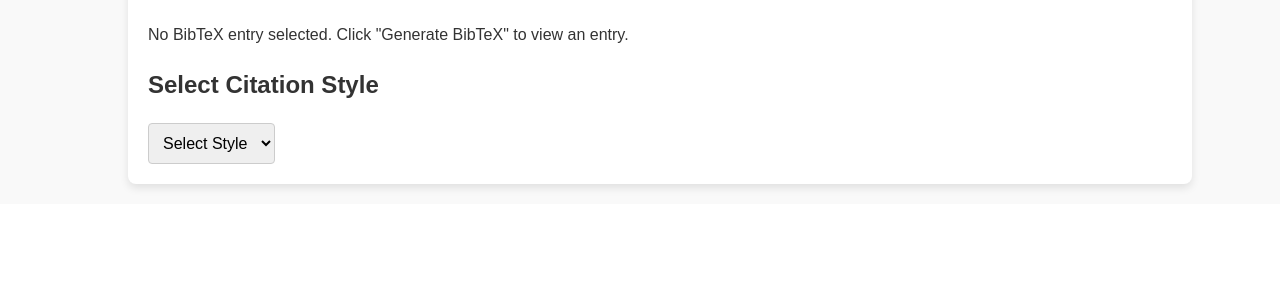
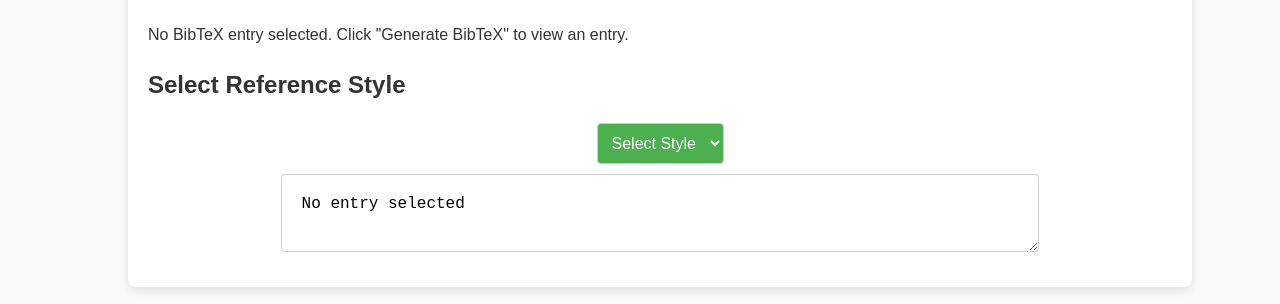
Before and after one commit to Mwofoh-Adriel/CSC498_Repo, a React (Vite) app in the folder Bibliography_MS/FrontEnd/: page / in a window 1280 px wide. Shown: the part 813-1117 px from the top of the page. Before the commit the page ends 1017 px from the top, so only its background shows below. Built offline with nearby package versions, Linux system fonts and the light colour scheme; no server answers.

Commit message:
complete reference style selection component

```diff
--- a/Bibliography_MS/FrontEnd/src/App.jsx
+++ b/Bibliography_MS/FrontEnd/src/App.jsx
@@ -2,7 +2,7 @@ import React, { useEffect, useState } from 'react';
 import BibliographyForm from './components/BibliographyForm';
 import BibliographyList from './components/BibliographyList';
 import BibTeXGenerator from './components/BibTexGenerator';
-import CitationStyleSelector from './components/CitationStyleSelector';
+import ReferenceStyleSelector from './components/ReferenceStyleSelector';
 import './App.css';
 import axios from 'axios';
 
@@ -85,7 +85,7 @@ function App() {
       <BibliographyForm fetchAuthorsData={fetchAuthorsData} onAddEntry={addEntry} />
       <BibliographyList authorsData={authorsData} handleDeleteEntry={handleDeleteEntry} handleFetchBibTeX={handleFetchBibTeX} />
       <BibTeXGenerator bibtexEntry={selectedBibTeX} />
-      <CitationStyleSelector entry={selectedBibTeX} />
+      <ReferenceStyleSelector entry={selectedBibTeX} />
     </div>
   );
 }
--- a/Bibliography_MS/FrontEnd/src/components/BibTexGenerator.jsx
+++ b/Bibliography_MS/FrontEnd/src/components/BibTexGenerator.jsx
@@ -8,8 +8,8 @@ const BibTeXGenerator = ({ bibtexEntry }) => {
         <textarea
           value={bibtexEntry}
           readOnly
-          rows={20}
-          cols={80}
+          rows={10}
+          cols={15}
           style={{ marginTop: '10px', fontFamily: 'monospace' }}
         />
       ) : (
--- a/Bibliography_MS/FrontEnd/src/components/CitationStyleSelector.jsx
+++ /dev/null
@@ -1,78 +0,0 @@
-import React, { useState } from 'react';
-
-// Helper functions to format the reference in each style
-const formatAPA = (entry) => {
-  // APA: Author, A. A. (Year). Title. Journal, Volume(Issue), pages.
-  return `${entry.authors}. (${entry.year}). ${entry.title}. ${entry.journal}, ${entry.volume}(${entry.issue}), ${entry.pages}.`;
-};
-
-const formatIEEE = (entry) => {
-  // IEEE: A. Author, "Title," Journal, vol. X, no. Y, pp. Z, Year.
-  return `${entry.authors}, "${entry.title}," ${entry.journal}, vol. ${entry.volume}, no. ${entry.issue}, pp. ${entry.pages}, ${entry.year}.`;
-};
-
-const formatHarvard = (entry) => {
-  // Harvard: Author, A.A., Year. Title. Journal, Volume(Issue), pages.
-  return `${entry.authors}, ${entry.year}. ${entry.title}. ${entry.journal}, ${entry.volume}(${entry.issue}), ${entry.pages}.`;
-};
-
-const formatChicago = (entry) => {
-  // Chicago: Author. "Title." Journal Volume, no. Issue (Year): pages.
-  return `${entry.authors}. "${entry.title}." ${entry.journal} ${entry.volume}, no. ${entry.issue} (${entry.year}): ${entry.pages}.`;
-};
-
-const CitationStyleSelector = ({ entry }) => {
-  // State to hold the formatted reference for display
-  const [formattedReference, setFormattedReference] = useState('');
- //Placeholder for Formating Logic
-// console.log('Formating references in ${style} style');
-  // This function is called when the user selects a citation style.
-  // It formats the reference using the selected style and updates the state.
-  const formatReferences = (style) => {
-    if (!style || !entry) {
-      setFormattedReference('');
-      return;
-    }
-    let formatted = '';
-    switch (style) {
-      case 'APA':
-        formatted = formatAPA(entry);
-        break;
-      case 'IEEE':
-        formatted = formatIEEE(entry);
-        break;
-      case 'Harvard':
-        formatted = formatHarvard(entry);
-        break;
-      case 'Chicago':
-        formatted = formatChicago(entry);
-        break;
-      default:
-        formatted = '';
-    }
-    setFormattedReference(formatted); // Update the textarea with the formatted reference
-  };
-  return (
-    <div>
-      <h2>Select Citation Style</h2>
-      {/* Dropdown for selecting citation style */}
-      <select onChange={(e) => formatReferences(e.target.value)}>
-        <option value="">Select Style</option>
-        <option value="APA">APA</option>
-        <option value="IEEE">IEEE</option>
-        <option value="Harvard">Harvard</option>
-        <option value="Chicago">Chicago</option>
-      </select>
-      {/* Textarea displays the formatted reference or a message if no entry is selected */}
-      {/* <textarea
-        value={formattedReference || (entry ? "Select a style to format reference." : "No entry selected")}
-        readOnly
-        rows={10}
-        cols={80}
-        style={{ marginTop: '10px', fontFamily: 'monospace' }}
-      /> */}
-    </div>
-  );
-};
-
-export default CitationStyleSelector;
--- /dev/null
+++ b/Bibliography_MS/FrontEnd/src/components/ReferenceStyleSelector.jsx
@@ -0,0 +1,105 @@
+import React, { useState } from 'react';
+
+//function to parse BibTeX entries into a JavaScript object
+// This function takes a BibTeX string and returns an object with the parsed data
+function parseBibTeX(bibtex) {
+  const result = {};
+  const body = bibtex.replace(/^@\w+\{[^,]+,/, '').replace(/\}$/s, '');
+  const regex = /(\w+)\s*=\s*\{([^}]*)\}/g;
+  let match;
+  while ((match = regex.exec(body)) !== null) {
+    result[match[1]] = match[2];
+  }
+  const typeMatch = bibtex.match(/^@(\w+)\{([^,]+),/);
+  if (typeMatch) {
+    result.type = typeMatch[1];
+    result.citationKey = typeMatch[2];
+  }
+  return result;
+}
+
+//Helper function to format authors in a standard way
+function formatAuthors(authorsStr) {
+  if (!authorsStr) return '';
+  // Split authors by comma, trim whitespace
+  const authors = authorsStr.split(',').map(a => a.trim());
+  const formatted = authors.map(author => {
+    const [first, ...rest] = author.split(' ');
+    const surname = rest.length ? rest.pop() : first;
+    const initials = [first, ...rest].map(n => n[0]?.toUpperCase() + '.').join(' ');
+    return `${surname}, ${initials}`.replace(/, $/, ''); // Remove trailing comma if no initials
+  });
+  if (formatted.length === 1) return formatted[0];
+  if (formatted.length === 2) return `${formatted[0]} & ${formatted[1]}`;
+  return formatted.slice(0, -1).join(', ') + ' & ' + formatted[formatted.length - 1];
+}
+
+// Component to select a citation style and format the reference accordingly
+
+const ReferenceStyleSelector = ({ entry }) => {
+  const [formattedReference, setFormattedReference] = useState('');
+
+  const formatAPA = (e) =>
+    `(${e.author}, (${e.year}), ${e.title}, ${e.publisher ? e.publisher + '.' : ''})`;
+
+const formatIEEE = (e) =>
+  `${formatAuthors(e.author)} "${e.title}," ${e.publisher ? e.publisher + ',' : ''} ${e.year}.`;
+
+const formatHarvard = (e) =>
+  `${formatAuthors(e.author)} ${e.year} ${e.title} ${e.publisher ? e.publisher + '.' : ''}`;
+
+  const formatChicago = (e) =>
+    `${e.author}. "${e.title}." ${e.publisher ? e.publisher + '.' : ''} (${e.year}).`;
+
+  const handleStyleChange = (style) => {
+    if (!entry) {
+      setFormattedReference('');
+      return;
+    }
+    const parsed = parseBibTeX(entry);
+    let formatted = '';
+    switch (style) {
+      case 'APA':
+        formatted = formatAPA(parsed);
+        break;
+      case 'IEEE':
+        formatted = formatIEEE(parsed);
+        break;
+      case 'Harvard':
+        formatted = formatHarvard(parsed);
+        break;
+      case 'Chicago':
+        formatted = formatChicago(parsed);
+        break;
+      default:
+        formatted = '';
+    }
+    setFormattedReference(formatted);
+  };
+
+  return (
+    <>
+    <h2>Select Reference Style</h2>
+    <div style={{ display: 'flex', flexDirection: 'column', alignItems: 'center' }}>
+
+      <select onChange={(e) => handleStyleChange(e.target.value)}
+        style={{ marginBottom: '10px', padding: '10px', fontSize: '16px', color: 'white', backgroundColor: '#4CAF50' }}>
+        <option value="">Select Style</option>
+        <option value="APA">APA</option>
+        <option value="IEEE">IEEE</option>
+        <option value="Harvard">Harvard</option>
+        <option value="Chicago">Chicago</option>
+      </select>
+      <textarea
+        value={formattedReference || (entry ? "Select a style to format reference." : "No entry selected")}
+        readOnly
+        rows={2}
+        cols={80}
+        style={{ marginTop: '0px', padding: '20px', fontFamily: 'monospace' }}
+      />
+    </div>
+    </>
+  );
+};
+
+export default ReferenceStyleSelector;
```
